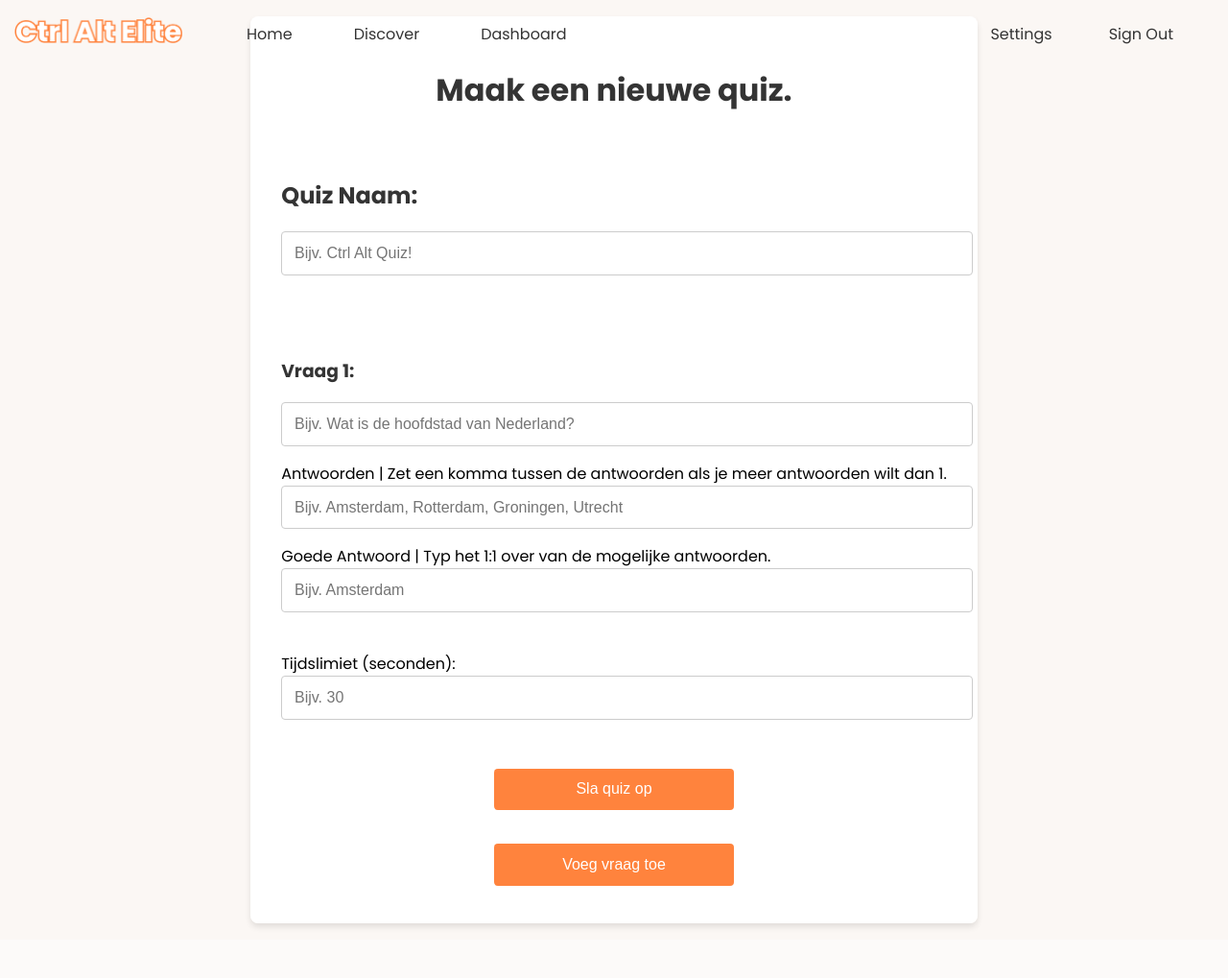
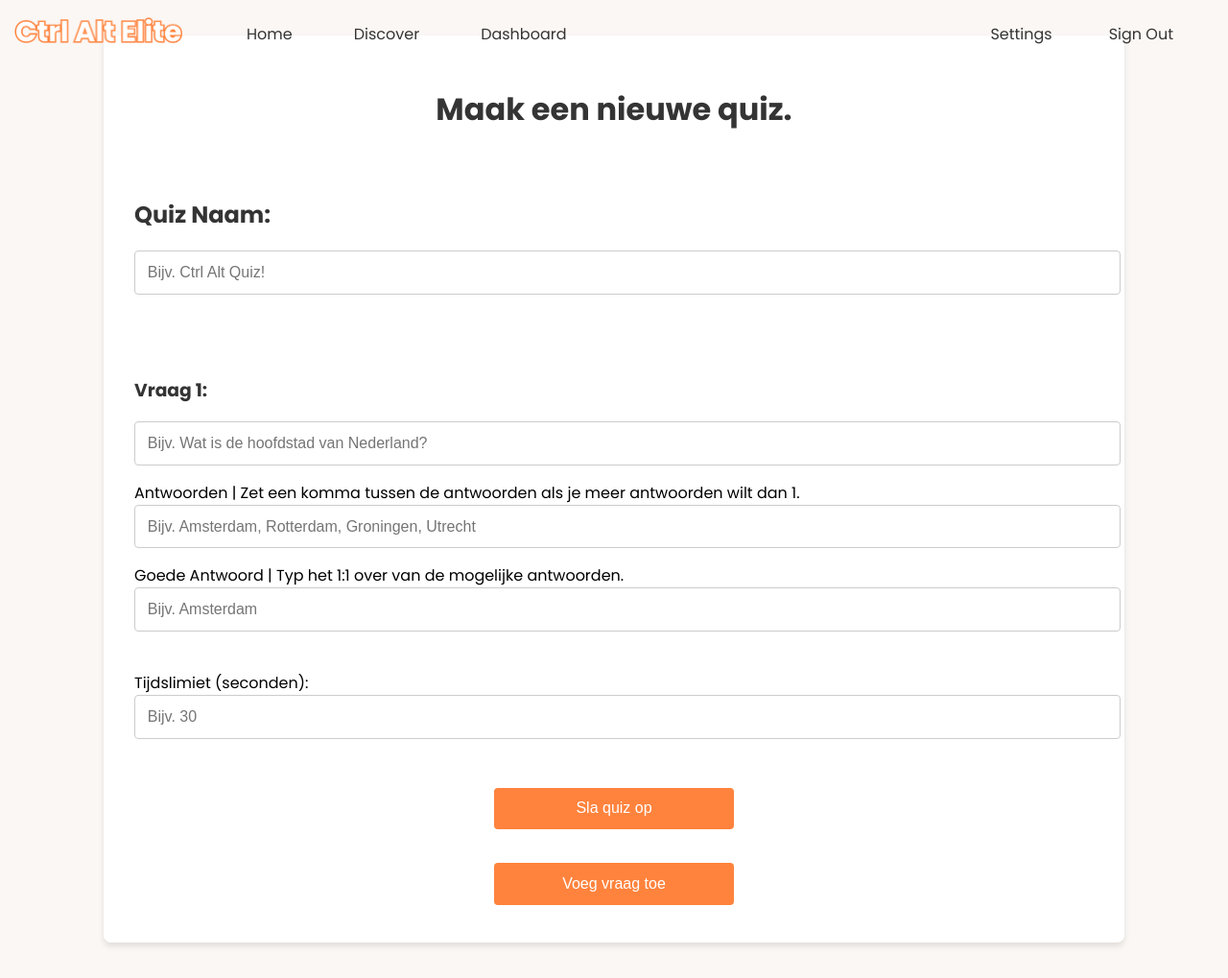
Before and after one commit to sanderhd/Ctrl-Alt-Elite, a PHP site: page /dashboard/createquiz.php in a window 1280 px wide. Shown: the whole page at 96% size. Before the commit the page ends 968 px from the top, so only its background shows below. Run offline with PHP 8.4, Linux system fonts and the light colour scheme; a stand-in replaces the project's code that opens the database connection.

Commit message:
Refactor createQuiz.css by removing unnecessary alignment properties and cleaning up the code

```diff
--- a/src/CSS/createQuiz.css
+++ b/src/CSS/createQuiz.css
@@ -16,9 +16,6 @@ body {
     background-color: var(--background);
     display: flex;
     flex-direction: column;
-    align-items: center;
-    justify-content: center;
-    height: 100vh;
 }
 
 nav {
@@ -80,8 +77,11 @@ nav ul li img {
     width: 175px;
 }
 
-.createContainer {
-    display: flex;
+/*  */
+/*  */
+/*  */
+/*  */
+
 .createContainer {
     display: flex;
     justify-content: center;
```
